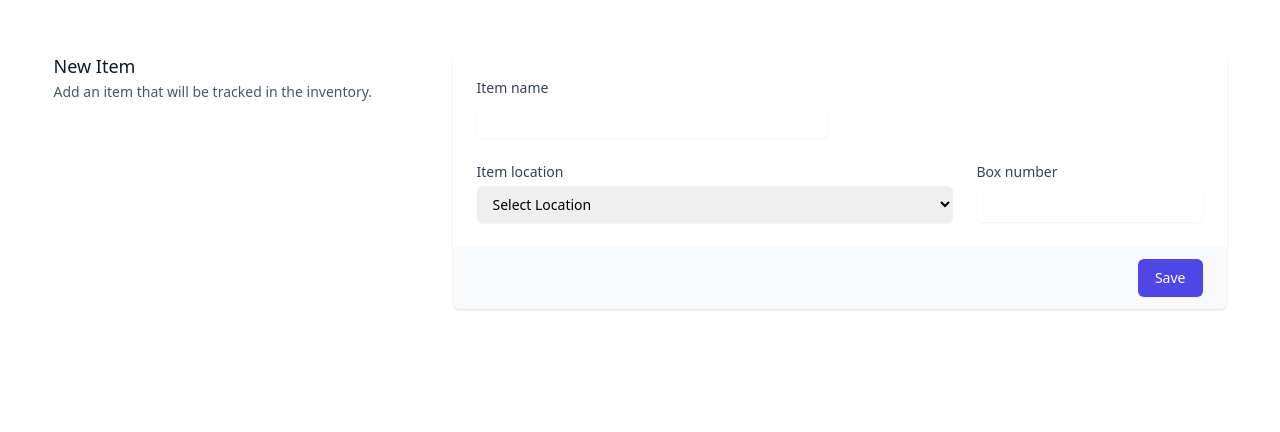
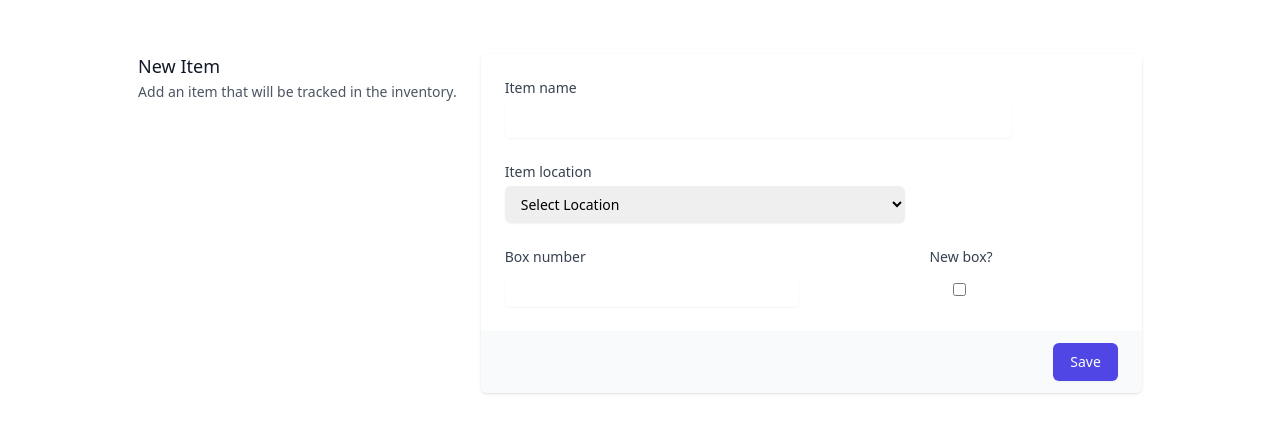
Before and after one commit to a19i23/find-my-stuff, a Next.js app: page /newItem in a window 1280 px wide. Shown: the part 106-538 px from the top of the page. Built offline with nearby package versions, Linux system fonts and the light colour scheme; no server answers.

Commit message:
add swr to fetch latest box number

```diff
--- a/package.json
+++ b/package.json
@@ -16,7 +16,7 @@
     "next": "^12.0.7",
     "react": "^17.0.2",
     "react-dom": "^17.0.2",
-		"react-table": "^7.7.0"
+    "swr": "^1.1.2"
   },
   "devDependencies": {
     "autoprefixer": "^10.4.0",
--- /dev/null
+++ b/pages/api/latestBoxNumber.js
@@ -0,0 +1,19 @@
+import { connectToDatabase } from '../../util/mongodb';
+
+const latestBoxNumber = async (req, res) => {
+  const { db } = await connectToDatabase();
+
+  const lastBoxNumItem = await db
+    .collection('items')
+    .find({})
+    .sort({ boxNumber: -1 })
+    .limit(1)
+    .toArray();
+
+  let latestBoxNum = 0;
+  if (lastBoxNumItem.length > 0) latestBoxNum = lastBoxNumItem[0].boxNumber;
+
+  res.json(latestBoxNum);
+};
+
+export default latestBoxNumber;
--- a/pages/newItem.js
+++ b/pages/newItem.js
@@ -2,8 +2,12 @@ import React, { useState } from 'react';
 import CustomizedSnackbar from '../components/CustomizedSnackbar';
 import Rocket from '../components/Rocket';
 import RocketLoading from '../components/RocketLoading';
+import useSWR from 'swr';
+
+const fetcher = (...args) => fetch(...args).then((res) => res.json());
 
 export default function NewItem() {
+  const { data: lastBoxNum, error } = useSWR('/api/latestBoxNumber', fetcher);
   const [open, setOpen] = useState(false);
   const [snackbar, setSnackbar] = useState({
     open: false,
@@ -21,6 +25,11 @@ export default function NewItem() {
         resolve(2);
       }, delayInms);
     });
+  }
+
+  function handleNewBox(e) {
+    if (e.target.checked) setItemBoxNumber(lastBoxNum + 1);
+    else setItemBoxNumber('');
   }
 
   async function handleSubmit(e) {
@@ -50,6 +59,8 @@ export default function NewItem() {
       setItemName('');
       setItemLocation('');
       setItemBoxNumber('');
+      document.getElementById('newBox').checked = false;
+
       setOpen(false);
       severity = 'success';
       message = `${itemName} added to inventory`;
@@ -88,7 +99,7 @@ export default function NewItem() {
               <div className="shadow overflow-hidden rounded-md">
                 <div className="px-4 py-5 bg-white dark:bg-gray-700 sm:p-6">
                   <div className="grid grid-cols-6 gap-6">
-                    <div className="col-span-6 sm:col-span-3">
+                    <div className="col-span-6 sm:col-span-5">
                       <label
                         htmlFor="itemName"
                         className="block text-sm font-medium text-gray-700 dark:text-gray-200"
@@ -136,7 +147,7 @@ export default function NewItem() {
                       </select>
                     </div>
 
-                    <div className="col-span-6 sm:col-span-2">
+                    <div className="col-span-3">
                       <label
                         htmlFor="boxNum"
                         className="block text-sm font-medium text-gray-700 dark:text-gray-200"
@@ -151,6 +162,23 @@ export default function NewItem() {
                         value={itemBoxNumber}
                         onChange={(e) => setItemBoxNumber(e.target.value)}
                         className="mt-1 py-2 px-3 focus:ring-indigo-500 focus:border-indigo-500 block w-full shadow-sm sm:text-sm border-gray-300 rounded-md"
+                      />
+                    </div>
+
+                    <div className="items-center col-start-5 col-span-2">
+                      <label
+                        htmlFor="newBox"
+                        className="block text-sm font-medium text-gray-700 dark:text-gray-200"
+                      >
+                        New box?
+                      </label>
+                      <input
+                        required
+                        type="checkbox"
+                        name="newBox"
+                        id="newBox"
+                        onChange={handleNewBox}
+                        className="mt-4 ml-6 focus:ring-indigo-500 focus:border-indigo-500 border-gray-300"
                       />
                     </div>
                   </div>
```
Also changed, not shown: 1 other file (tests, documents, lock files or other folders). Lines whose indentation alone changed are shown as unchanged.
